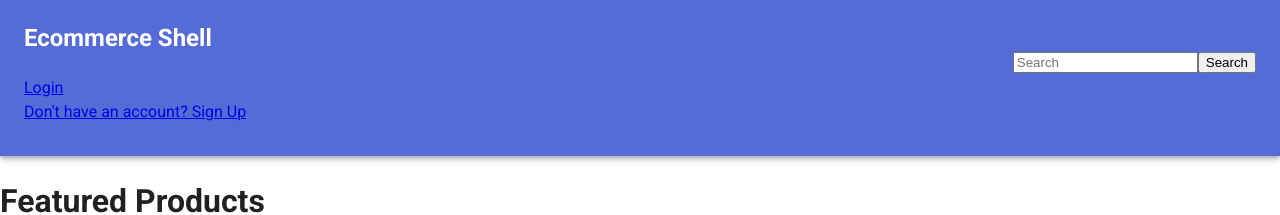
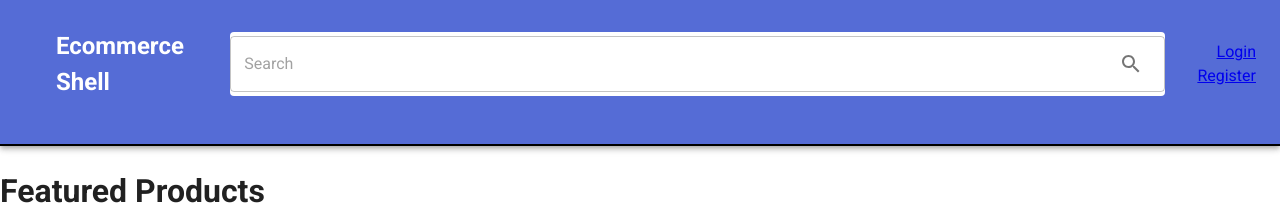
Before and after one commit to Fussyotter/ecommShell, a Next.js app in the folder ecomm_front/: page / in a window 1280 px wide. Shown: the top 215 px of the page. Built offline with nearby package versions, Linux system fonts and the light colour scheme; no server answers.

Commit message:
new context, fixed login and cart display

```diff
--- a/ecomm_front/components/cart.js
+++ b/ecomm_front/components/cart.js
@@ -1,10 +1,12 @@
 import React, { useEffect, useState, useContext } from 'react';
 import { Csrf_context } from '../context/csrf_context';
+import { useAuth } from '@/context/auth_context';
 
 
 const Cart = () => {
     const [cart, setCart] = useState({ items: [], total: 0 });
 	const { csrfToken } = useContext(Csrf_context);
+	const {currentUser} = useAuth();
 
 	useEffect(() => {
 		// Fetch cart items from the backend when the component mounts
@@ -37,12 +39,11 @@ const Cart = () => {
 			<h2>Your Cart</h2>
 			{cart.items.map((item) => (
 				<div key={item.id}>
-					<h3>{item.product.title}</h3>
-					<p>Quantity: {item.quantity}</p>
-					<p>Price: {item.product.regular_price}</p>
+					<h3>{item.product.title}: {item.quantity}</h3>
+					<p>Price: ${item.product.regular_price}</p>
 				</div>
 			))}
-			<h3>Total: {cart.total}</h3>
+			<h3>Total: ${cart.total}</h3>
 		</div>
 	);
 };
--- a/ecomm_front/components/header.js
+++ b/ecomm_front/components/header.js
@@ -1,33 +1,61 @@
 import React from 'react';
 import Link from 'next/link';
-import { AppBar, Box, Toolbar } from '@mui/material';
+import { AppBar, Box, Toolbar, TextField, Icon, IconButton, InputAdornment} from '@mui/material';
+import SearchIcon from '@mui/icons-material/Search';
+import { useAuth } from '@/context/auth_context';
+
 import Cart from './cart';
 
-
 const Header = () => {
+  const {currentUser} = useAuth();
 	return (
 		<AppBar position='sticky'>
-      <Toolbar sx={{ display: 'flex', alignItems: 'center', justifyContent: 'space-between', paddingBottom: 4 }}>
-        <nav>
-          <Box sx={{ display: 'flex', flexDirection: 'column' }}>
-        <h1>Ecommerce Shell</h1>
-            <div>
+			<Toolbar
+				sx={{
+					display: 'flex',
+					alignItems: 'center',
+					justifyContent: 'space-between',
+					paddingBottom: 3,
+					paddingTop: 1,
+					borderBottom: '2px solid black',
+				}}>
+				<Box sx={{ display: 'flex', alignItems: 'center', flexGrow: 1, px: 4 }}>
+					<h2>Ecommerce Shell</h2>
+					<TextField
+						fullWidth
+						variant='outlined'
+						placeholder='Search'
+						sx={{ bgcolor: 'white', py: 0.5, borderRadius: 1, ml: 2 }}
+						InputProps={{
+							endAdornment: (
+								<InputAdornment position='end'>
+									<IconButton type='submit'>
+                    <SearchIcon />
+									</IconButton>
+								</InputAdornment>
+							),
+						}}
+					/>
+				</Box>
+				<Box
+					sx={{
+						display: 'flex',
+						flexDirection: 'column',
+						alignItems: 'flex-end',
+					}}>
+            {currentUser ? (
+              <div>Welcome, {currentUser}
+
+              <Cart />
+              </div>
+            ) : (
 					<Link href='/login' variant='body2'>
-                {"Login"}
+						{'Login'}
+					</Link>)}
+					<Link href='/signup' variant='body2'>
+						{"Register"}
 					</Link>
-            </div>
-            <div>
-              <Link href='/signup' variant='body2'>
-                {"Don't have an account? Sign Up"}
-              </Link>
-            </div>
 				</Box>
-        </nav>
-        <form>
-          <input type='text' placeholder='Search' />
-          <button type='submit'>Search</button>
-        </form>
-        {/* <Cart /> */}
 			</Toolbar>
 		</AppBar>
 	);
--- /dev/null
+++ b/ecomm_front/context/auth_context.js
@@ -0,0 +1,19 @@
+import React from 'react';
+
+const AuthContext = React.createContext();
+
+export function AuthProvider({ children }) {
+	const [currentUser, setCurrentUser] = React.useState(null);
+
+	return (
+		<AuthContext.Provider value={{ currentUser, setCurrentUser }}>
+			{children}
+		</AuthContext.Provider>
+	);
+}
+
+export function useAuth() {
+	return React.useContext(AuthContext);
+}
+
+export default AuthContext;
--- a/ecomm_front/package.json
+++ b/ecomm_front/package.json
@@ -11,6 +11,7 @@
   "dependencies": {
     "@emotion/react": "^11.10.8",
     "@emotion/styled": "^11.10.8",
+    "@mui/icons-material": "^5.11.16",
     "@mui/material": "^5.12.2",
     "@stripe/stripe-js": "^1.52.1",
     "autoprefixer": "10.4.14",
--- a/ecomm_front/pages/_app.js
+++ b/ecomm_front/pages/_app.js
@@ -8,7 +8,9 @@ import theme from '../src/theme';
 import createEmotionCache from '../src/createEmotionCache';
 import { CsrfProvider } from '../context/csrf_context';
 import { ProductProvider } from '@/context/product_context';
-
+import { AuthProvider } from '@/context/auth_context';
+// import '../styles/debug.css';
+//  REMOVE THAT WHEN DONE DEBUGGING
 
 // Client-side cache, shared for the whole session of the user in the browser.
 const clientSideEmotionCache = createEmotionCache();
@@ -22,11 +24,12 @@ export default function MyApp(props) {
 				<meta name='viewport' content='initial-scale=1, width=device-width' />
 			</Head>
 			<ThemeProvider theme={theme}>
-				<CsrfProvider >
+				<CsrfProvider>
 					<ProductProvider>
-
-				<CssBaseline />
-				<Component {...pageProps} />
+						<AuthProvider>
+						<CssBaseline />
+						<Component {...pageProps} />
+						</AuthProvider>
 					</ProductProvider>
 				</CsrfProvider>
 			</ThemeProvider>
--- a/ecomm_front/pages/login.js
+++ b/ecomm_front/pages/login.js
@@ -1,4 +1,4 @@
-import React, { useEffect, useState, useContext } from 'react';
+import React, { useEffect, useState, useContext, useRef } from 'react';
 import Avatar from '@mui/material/Avatar';
 import Button from '@mui/material/Button';
 import CssBaseline from '@mui/material/CssBaseline';
@@ -8,22 +8,25 @@ import Checkbox from '@mui/material/Checkbox';
 import Link from '@mui/material/Link';
 import Grid from '@mui/material/Grid';
 import Typography from '@mui/material/Typography';
-import { makeStyles } from '@mui/material/styles';
 import Container from '@mui/material/Container';
 import { Csrf_context } from '@/context/csrf_context';
 import { useRouter } from 'next/router';
+import { useAuth } from '@/context/auth_context';
 
 //   const [state, send] = useMachine(toggleMachine);
 
 export const Login = () => {
-	const [username, setUsername] = useState('');
-	const [password, setPassword] = useState('');
+  	const usernameRef = useRef();
+	const passwordRef = useRef();
 	const [error, setError] = useState('');
 	const { csrfToken, updateCsrfToken } = useContext(Csrf_context);
+	const { currentUser, setCurrentUser } = useAuth();
 	const router = useRouter();
 
 	function handleSubmit(e) {
 		e.preventDefault();
+		const username = usernameRef.current.value;
+		const password = passwordRef.current.value;
 		fetch('http://localhost:8000/users/login/', {
 			method: 'POST',
 			headers: {
@@ -41,10 +44,13 @@ export const Login = () => {
 				const newCsrfToken = response.headers.get('CSRF-Token'); // Use hyphen instead of camel case
 				console.log('New CSRF Token:', newCsrfToken);
 				updateCsrfToken(newCsrfToken);
+				setCurrentUser(username);
+
 			})
 			.then(() => {
 				console.log('Logged in');
 				router.push('/');
+
 			})
 			.catch((err) => {
 				console.log(err);
@@ -71,7 +77,7 @@ export const Login = () => {
 							name='username'
 							autoComplete='username'
 							autoFocus
-							onChange={(e) => setUsername(e.target.value)}
+							inputRef={usernameRef} // use inputRef instead of onChange
 						/>
 						<TextField
 							margin='normal'
@@ -82,7 +88,7 @@ export const Login = () => {
 							type='password'
 							id='password'
 							autoComplete='current-password'
-							onChange={(e) => setPassword(e.target.value)}
+							inputRef={passwordRef} // use inputRef instead of onChange
 						/>
 						<FormControlLabel
 							control={<Checkbox value='remember' color='primary' />}
--- /dev/null
+++ b/ecomm_front/styles/debug.css
@@ -0,0 +1,3 @@
+* {
+    border: 1px solid red;
+}
```
Also changed, not shown: 1 other file (tests, documents, lock files or other folders). Lines whose indentation alone changed are shown as unchanged.
